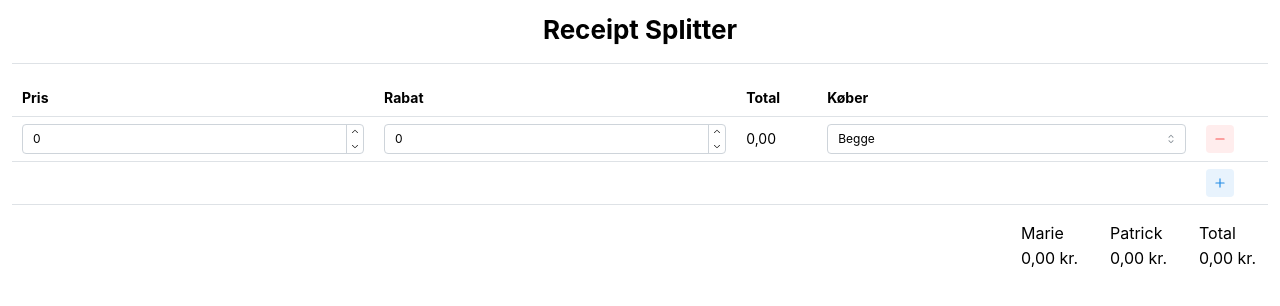
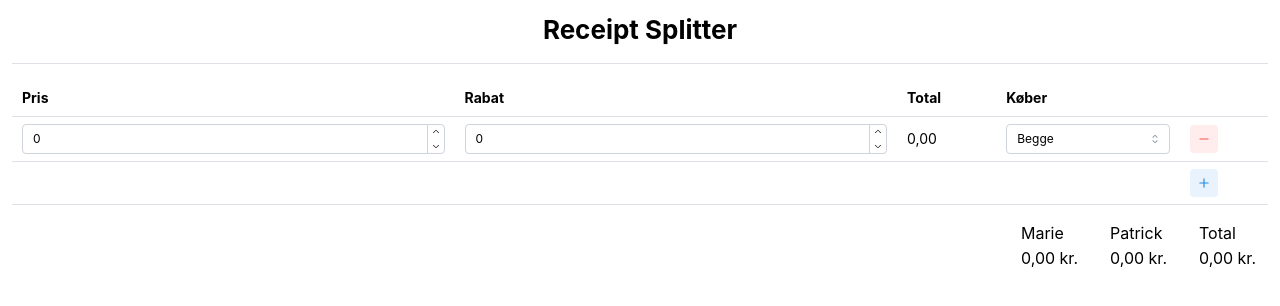
Before and after one commit to Pattrigue/receipt-splitter, a React (Vite) app: page / in a window 1280 px wide. Shown: the top 306 px of the page. Built offline with nearby package versions, Linux system fonts and the light colour scheme.

Commit message:
native select

```diff
--- a/src/client/components/ReceiptTable.tsx
+++ b/src/client/components/ReceiptTable.tsx
@@ -1,14 +1,12 @@
 import {
   ActionIcon,
-  Checkbox,
   Divider,
   Group,
+  NativeSelect,
   NumberInput,
-  Select,
   Stack,
   Table,
   Text,
-  TextInput,
 } from "@mantine/core";
 import { IconMinus, IconPlus } from "@tabler/icons-react";
 import { useState } from "react";
@@ -127,12 +125,16 @@ export function ReceiptTable() {
         {(item.price - item.discount).toFixed(2).replace(".", ",")}
       </Table.Td>
       <Table.Td>
-        <Select
+        <NativeSelect
           size="xs"
           value={item.buyer}
           data={["Begge", "Marie", "Patrick"]}
-          onChange={(value) =>
-            handleUpdateItem(index, "buyer", value || "Begge")
+          onChange={(event) =>
+            handleUpdateItem(
+              index,
+              "buyer",
+              event.currentTarget.value || "Begge"
+            )
           }
         />
       </Table.Td>
```
